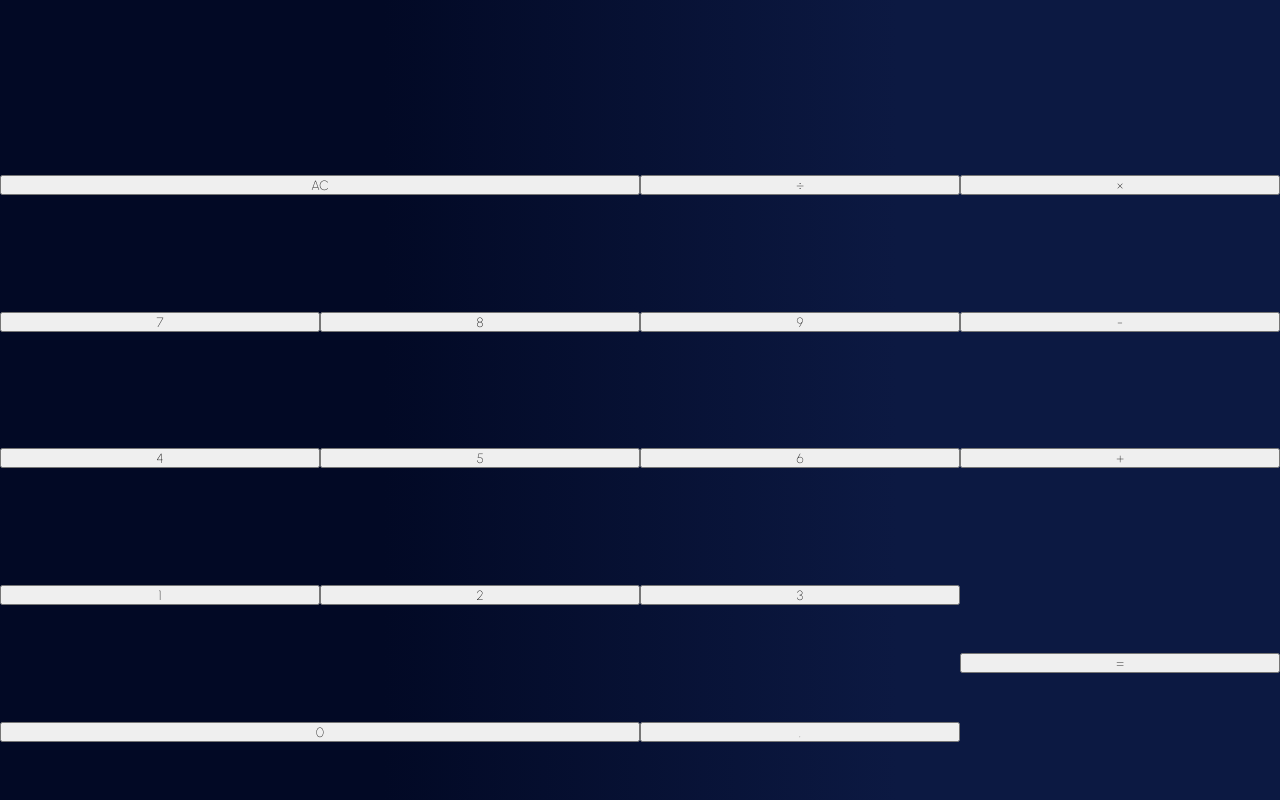
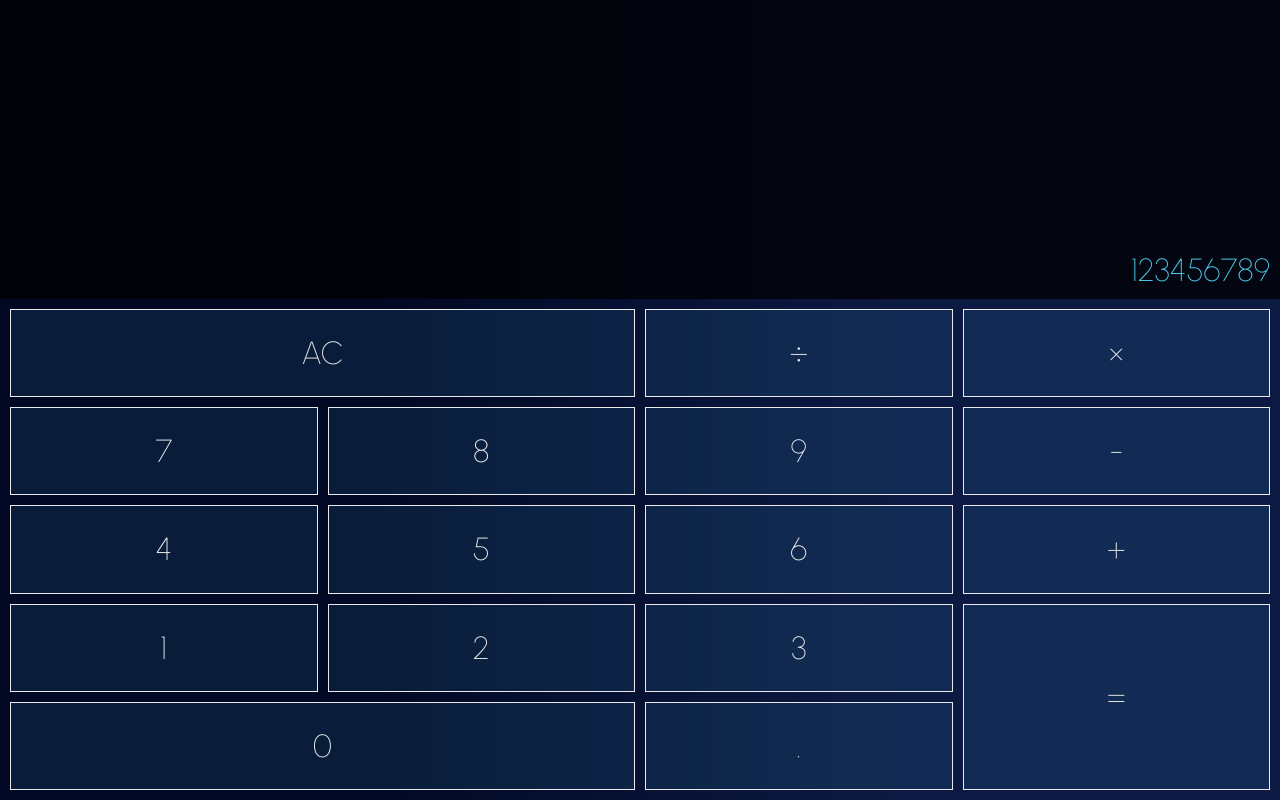
Before and after one commit to AdamDCosta/JS-Calculator, a plain HTML site: page index.html in a window 1280 px wide. Drawn offline with Linux system fonts and the light colour scheme.

Commit message:
calculator buttons moved into a div so the buttons have padding from edge of screen

```diff
--- a/SCSS/Base/_abstracts.scss
+++ b/SCSS/Base/_abstracts.scss
@@ -12,3 +12,4 @@ $color-dark: #020925;
 $color-blue-dark: #0c1942;
 $color-blue-light: #4bcfee;
 $color-delete: #fb6b2e;
+$color-white: #ebeaea;
--- a/SCSS/Components/_buttons.scss
+++ b/SCSS/Components/_buttons.scss
@@ -0,0 +1,16 @@
+@use "../Base/abstracts" as *;
+
+.calculator {
+
+  &__buttons > button {
+    font-size: 2rem;
+    color: $color-white;
+    background-color: rgba(75,207,238, 0.1);
+    border: 1px solid $color-white;
+    // border-radius: 50%;
+    outline: none;
+    min-height: 100%;
+    min-width: 100%;
+
+  }
+}
--- /dev/null
+++ b/SCSS/Components/_screen.scss
@@ -0,0 +1,21 @@
+@use "../Base/abstracts" as *;
+
+
+.calculator {
+
+  &__screen {
+    background-color: rgba(0, 0, 0, 0.75);
+    color: $color-blue-light;
+    grid-column: 1 / 5;
+    display: flex;
+    align-items: flex-end;
+    justify-content: flex-end;
+    flex-wrap: wrap;
+    min-height: 100%;
+    min-width: 100%;
+    padding: 10px 10px;
+    font-size: 2rem;
+
+  }
+
+}
--- a/SCSS/Layout/_calculator-grid.scss
+++ b/SCSS/Layout/_calculator-grid.scss
@@ -2,27 +2,33 @@
 
 .calculator {
   display: grid;
-  grid-template-columns: repeat(4, 1fr);
-  // grid-template-rows: repeat(6, 1fr);
+  grid-template-columns: 1fr;
+  grid-template-rows: 1fr, 4fr;
+  // gap: 10px;
   height: 100vh;
   width: 100%;
   justify-content: center;
   align-items: center;
 
-  &__cell--AC, &__cell--zero {
+  &__buttons {
+    display: grid;
+    grid-template-columns: repeat(4, 1fr);
+    gap: 10px;
+    height: 100%;
+    width: 100%;
+    justify-content: center;
+    align-items: center;
+    padding: 10px;
+  }
+
+
+  &__buttons--AC, &__buttons--zero {
     grid-column: 1 / 3;
   }
 
-  &__cell--equals {
-    grid-row: 5 / 7;
+  &__buttons--equals {
+    grid-row: 4 / 6;
     grid-column: 4 / 5;
   }
 
-  &__cell-screen {
-    grid-column: 1 / -1;
-    height: 25vh;
-    display: flex;
-    align-items: flex-end;
-    flex-wrap: wrap;
-  }
 }
--- a/index.html
+++ b/index.html
@@ -11,9 +11,10 @@
 <body>
 
   <div class="calculator">
-    <div class="calculator__cell calculator__cell--screen">
+    <div class="calculator__screen">123456789
     </div>
-    <button class="calculator__cell--AC">AC</button>
+    <div class="calculator__buttons">
+      <button class="calculator__buttons--AC">AC</button>
       <button>÷</button>
       <button>×</button>
       <button>7</button>
@@ -27,9 +28,11 @@
       <button>1</button>
       <button>2</button>
       <button>3</button>
-    <button class="calculator__cell--equals">=</button>
-    <button class="calculator__cell--zero">0</button>
+      <button class="calculator__buttons--equals">=</button>
+      <button class="calculator__buttons--zero">0</button>
       <button>.</button>
+
+    </div>
   </div>
 
 
--- a/main.scss
+++ b/main.scss
@@ -1,3 +1,5 @@
 @use "./SCSS/Base/abstracts";
 @use "./SCSS/Layout/body";
 @use "./SCSS/Layout/calculator-grid";
+@use "./SCSS/Components/buttons";
+@use "./SCSS/Components/screen";
```
Also changed, not shown: main.css, 1 other file. Lines whose indentation alone changed are shown as unchanged.
